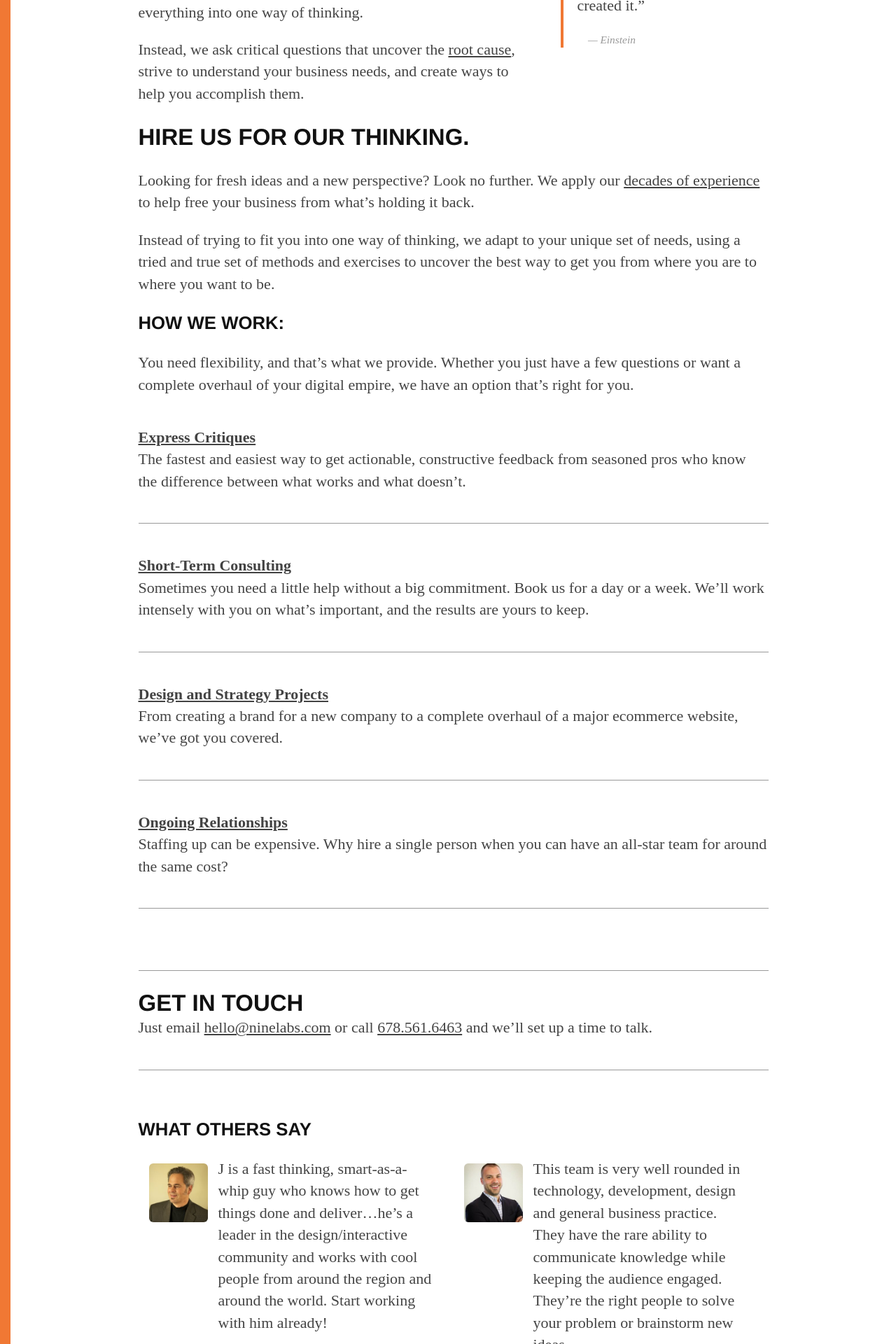
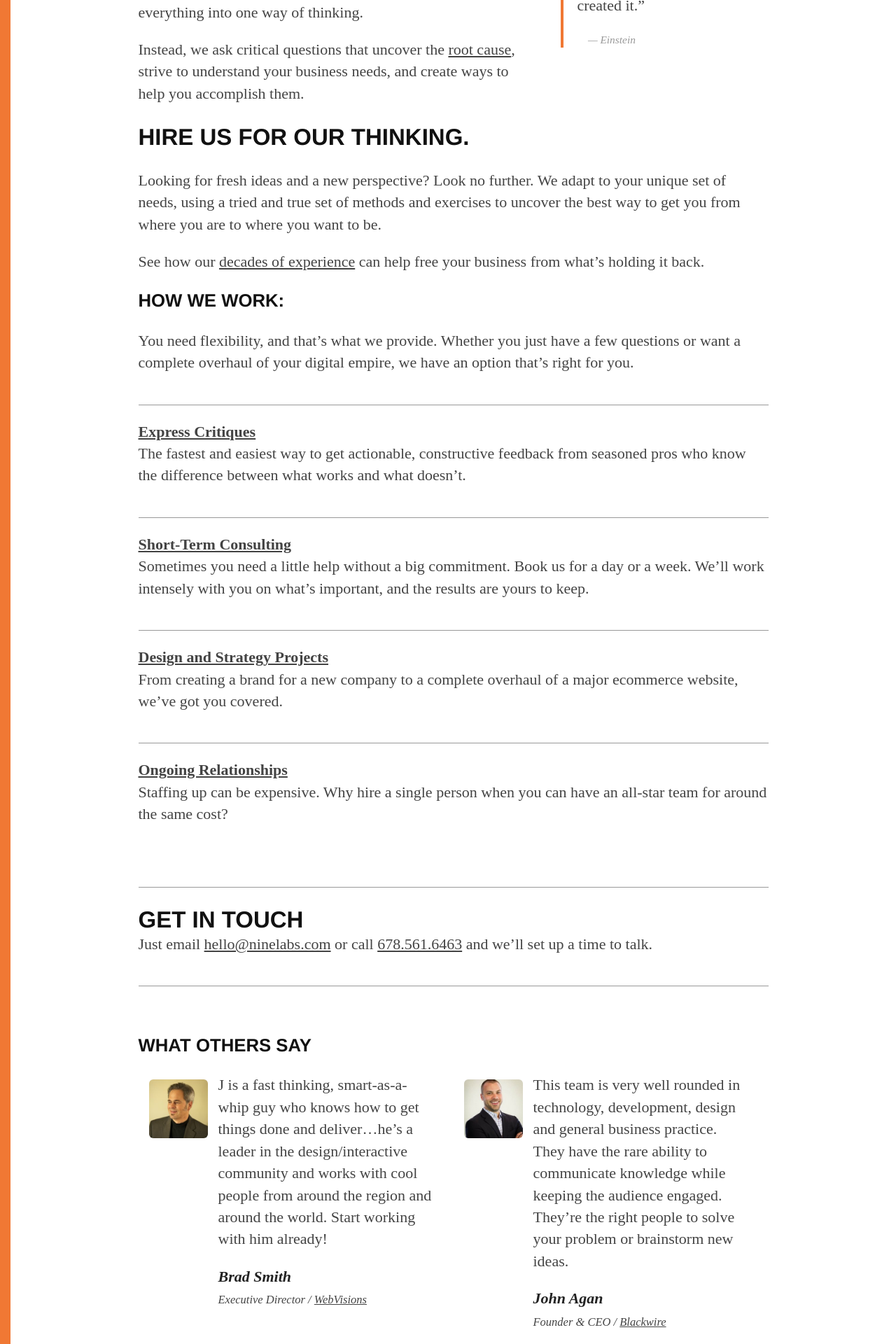
Before and after one commit to ninelabs/ninelabs.com, a Jekyll site: the page built from approach/index.html, in a window 1280 px wide. Shown: the part 424-2344 px from the top of the page at 70% size. Built offline with Jekyll 4.4.1, drawn with Linux system fonts in a browser that asks for light colours; nearby versions of some CDN libraries; Markdown is read by kramdown in place of the engine named in the settings.

Commit message:
Tweaking the approach page

```diff
--- a/_sass/styles.scss
+++ b/_sass/styles.scss
@@ -205,9 +205,9 @@ blockquote {
   .ways {
     margin:1em 0 4em;
     .way {
-      border-bottom: $default-border;
+      border-top: $default-border;
       margin: 2em 0;
-      padding-bottom: 1em;
+      padding-top: 1em;
       a {
         font-weight: bold;
       }
--- a/approach/index.html
+++ b/approach/index.html
@@ -20,9 +20,8 @@ pid: approach
   <p>Instead, we ask critical questions that uncover the <a href="http://en.wikipedia.org/wiki/Root_cause">root cause</a>, strive to understand your business needs, and create ways to help you accomplish them.</p>
 
   <h2>Hire us for our thinking.</h2>
-  <p>Looking for fresh ideas and a new perspective? Look no further. We apply our <a href="/experience/">decades of experience</a> to help free your business from what&rsquo;s holding it back.</p>
-
-  <p>Instead of trying to fit you into one way of thinking, we adapt to your unique set of needs, using a tried and true set of methods and exercises to uncover the best way to get you from where you are to where you want to be.</p>
+  <p>Looking for fresh ideas and a new perspective? Look no further. We adapt to your unique set of needs, using a tried and true set of methods and exercises to uncover the best way to get you from where you are to where you want to be.</p>
+  <p>See how our <a href="/experience/">decades of experience</a> can help free your business from what&rsquo;s holding it back.</p>
 
   <h3>How We Work:</h3>
   <p>You need flexibility, and that&rsquo;s what we provide. Whether you just have a few questions or want a complete overhaul of your digital empire, we have an option that&rsquo;s right for you.</p>
--- a/css/styleguide.css
+++ b/css/styleguide.css
@@ -930,9 +930,9 @@ blockquote.indent {
 }
 /* line 207, ../_sass/styles.scss */
 #approach .ways .way {
-  border-bottom: 1px solid #999999;
+  border-top: 1px solid #999999;
   margin: 2em 0;
-  padding-bottom: 1em;
+  padding-top: 1em;
 }
 /* line 211, ../_sass/styles.scss */
 #approach .ways .way a {
--- a/css/styles.css
+++ b/css/styles.css
@@ -930,9 +930,9 @@ blockquote.indent {
 }
 /* line 207, ../_sass/styles.scss */
 #approach .ways .way {
-  border-bottom: 1px solid #999999;
+  border-top: 1px solid #999999;
   margin: 2em 0;
-  padding-bottom: 1em;
+  padding-top: 1em;
 }
 /* line 211, ../_sass/styles.scss */
 #approach .ways .way a {
```
